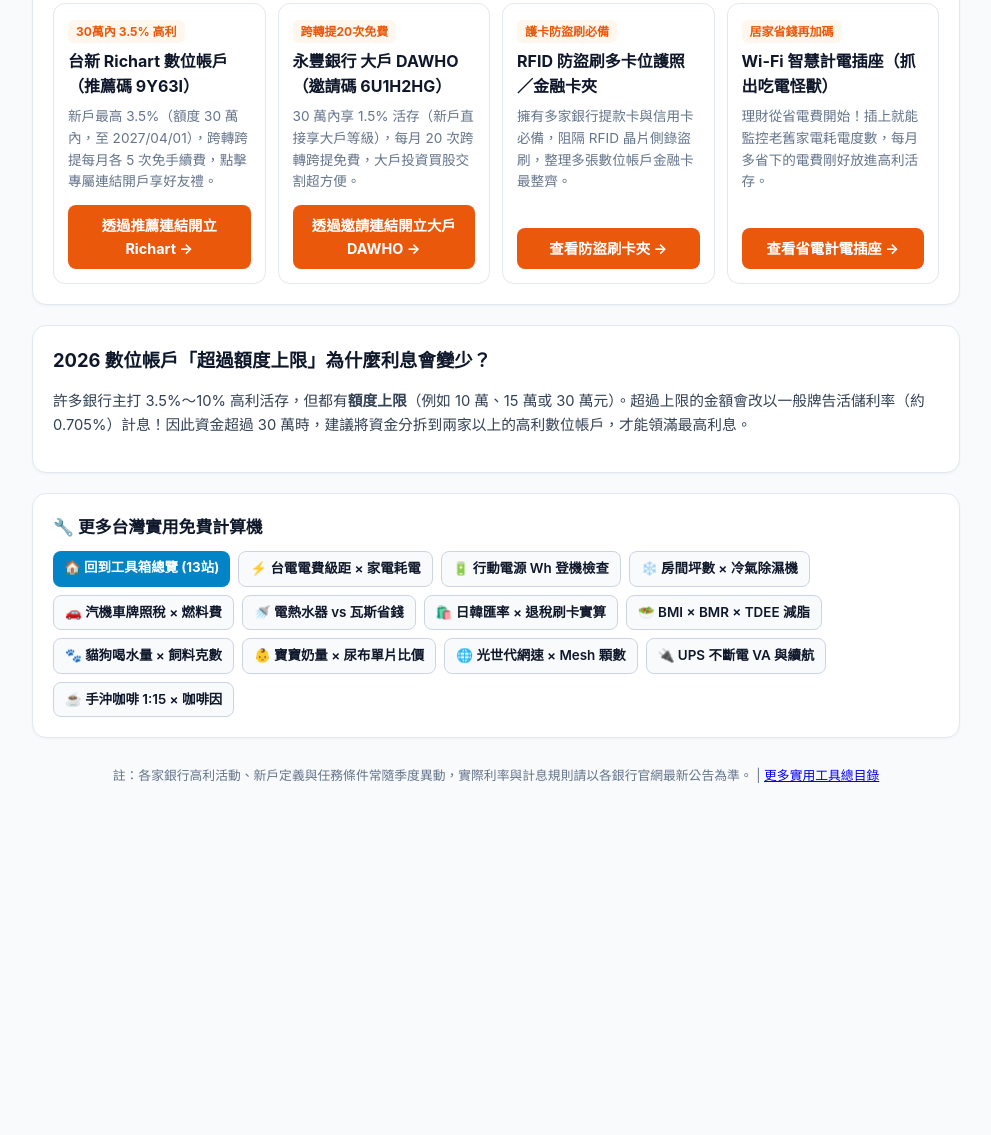
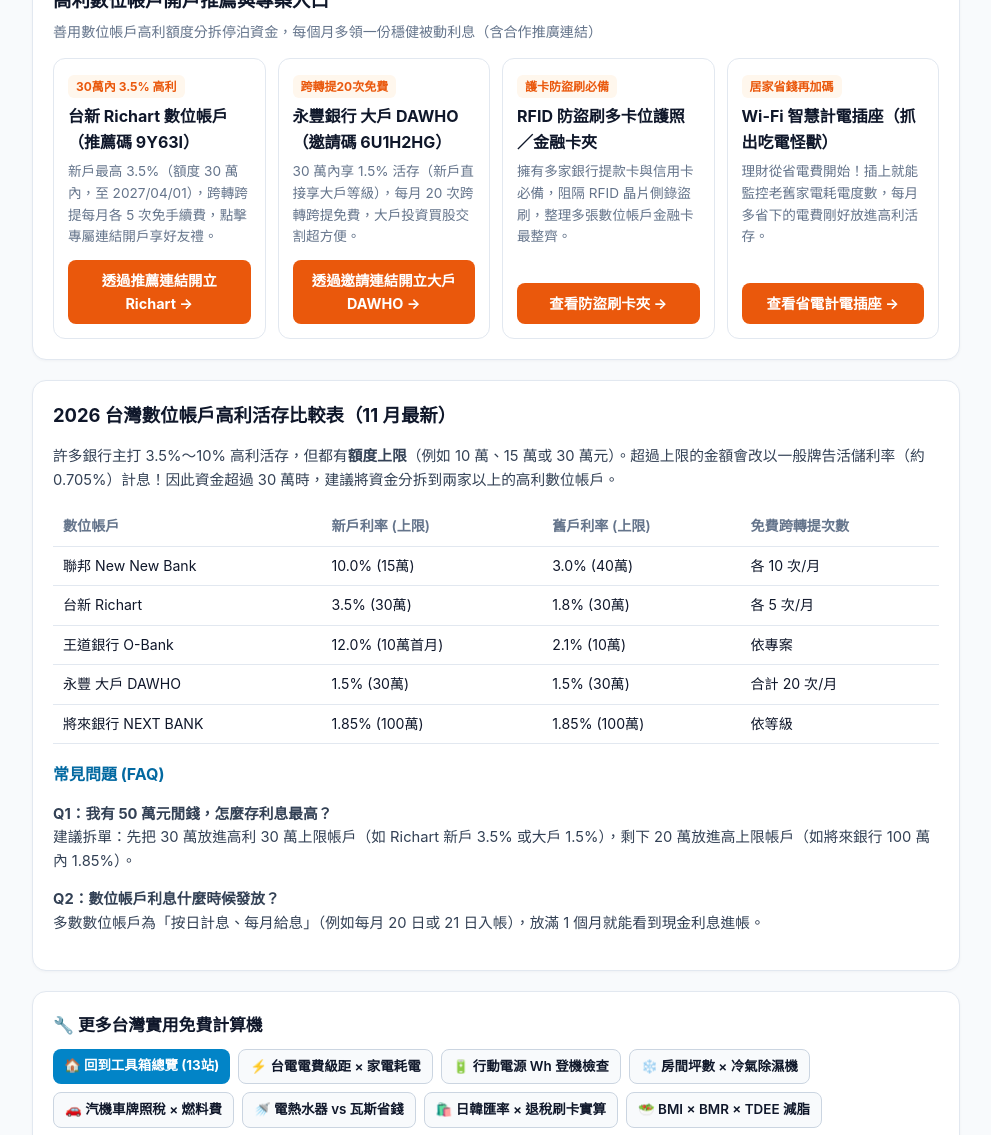
Before and after one commit to jimmycmhsieh0801-cloud/tw-bank-interest-calc, a plain HTML site: page index.html in a window 1280 px wide. Shown: the part 1132-2267 px from the top of the page, without its empty margins (144-1135 px from the left). Before the commit the page ends 1979 px from the top, so only its background shows below. Drawn offline with Linux system fonts and the light colour scheme.

Commit message:
Watchdog 00:00 ROI upgrade: SEO depth, direct result CTA, cross-nav, link fix

```diff
--- a/index.html
+++ b/index.html
@@ -33,7 +33,7 @@
   }
   </script>
   <script type="application/ld+json">
-  {"@context": "https://schema.org", "@type": "FAQPage", "mainEntity": [{"@type": "Question", "name": "2026年11月台灣哪家數位帳戶高利活存額度最高？", "acceptedAnswer": {"@type": "Answer", "text": "小額新戶衝刺以聯邦 New New Bank(15萬10%)、台新 Richart(30萬3.5%)為主；大額資金(50萬～100萬)則以將來銀行(100萬1.85%)與 LINE Bank 口袋帳戶(100萬1.5%)較實用。"}}]}
+  {"@context": "https://schema.org", "@type": "FAQPage", "mainEntity": [{"@type": "Question", "name": "2026年11月台灣哪家數位帳戶高利活存額度最高？", "acceptedAnswer": {"@type": "Answer", "text": "小額新戶衝刺以聯邦 New New Bank(15萬10%)、台新 Richart(30萬3.5%)為主；大額資金(50萬～100萬)則以將來銀行(100萬1.85%)與 LINE Bank 口袋帳戶(100萬1.5%)較實用。"}}, {"@type": "Question", "name": "我有50萬元怎麼存數位帳戶利息最多？", "acceptedAnswer": {"@type": "Answer", "text": "建議拆單停泊，將前 30 萬放進 Richart 新戶 3.5% 或大戶 1.5%，其餘 20 萬放入將來銀行 1.85%，避免超過單一銀行額度上限而被降為 0.7% 一般活儲。"}}, {"@type": "Question", "name": "數位帳戶高利活存是每日計息嗎？", "acceptedAnswer": {"@type": "Answer", "text": "是的，台灣多數數位帳戶皆採每日依帳戶餘額計息、每月結算發放一次利息至帳戶內。"}}]}
   </script>
   <style>
     :root {
@@ -162,6 +162,7 @@
       <thead><tr><th>銀行數位帳戶</th><th>高利利率</th><th>高利上限</th><th>預估月息</th><th>預估年息 (實質利率)</th></tr></thead>
       <tbody></tbody>
     </table>
+  <div style="margin-top:14px;text-align:center;"><a class="cta-btn lead-cta" href="https://richart.tw/TSDIB_RichartWeb/RC07/RC070100?sn=9Y63I&utm_source=richart&utm_medium=app&utm_campaign=richart_mgm_20230701" target="_blank" rel="noopener noreferrer nofollow" style="background:#0284c7;">立即透過專屬推薦開立 Richart（享新戶 3.5% 高利）→</a></div>
   </div>
 </section>
 
@@ -172,9 +173,21 @@
     </section>
 
     <article class="card seo-section">
-
-<h2>2026 數位帳戶「超過額度上限」為什麼利息會變少？</h2>
-<p>許多銀行主打 3.5%～10% 高利活存，但都有<strong>額度上限</strong>（例如 10 萬、15 萬或 30 萬元）。超過上限的金額會改以一般牌告活儲利率（約 0.705%）計息！因此資金超過 30 萬時，建議將資金分拆到兩家以上的高利數位帳戶，才能領滿最高利息。</p>
+      <h2>2026 台灣數位帳戶高利活存比較表（11 月最新）</h2>
+      <p>許多銀行主打 3.5%～10% 高利活存，但都有<strong>額度上限</strong>（例如 10 萬、15 萬或 30 萬元）。超過上限的金額會改以一般牌告活儲利率（約 0.705%）計息！因此資金超過 30 萬時，建議將資金分拆到兩家以上的高利數位帳戶。</p>
+      <table>
+        <thead><tr><th>數位帳戶</th><th>新戶利率 (上限)</th><th>舊戶利率 (上限)</th><th>免費跨轉提次數</th></tr></thead>
+        <tbody>
+          <tr><td>聯邦 New New Bank</td><td>10.0% (15萬)</td><td>3.0% (40萬)</td><td>各 10 次/月</td></tr>
+          <tr><td>台新 Richart</td><td>3.5% (30萬)</td><td>1.8% (30萬)</td><td>各 5 次/月</td></tr>
+          <tr><td>王道銀行 O-Bank</td><td>12.0% (10萬首月)</td><td>2.1% (10萬)</td><td>依專案</td></tr>
+          <tr><td>永豐 大戶 DAWHO</td><td>1.5% (30萬)</td><td>1.5% (30萬)</td><td>合計 20 次/月</td></tr>
+          <tr><td>將來銀行 NEXT BANK</td><td>1.85% (100萬)</td><td>1.85% (100萬)</td><td>依等級</td></tr>
+        </tbody>
+      </table>
+      <h3>常見問題 (FAQ)</h3>
+      <p><strong>Q1：我有 50 萬元閒錢，怎麼存利息最高？</strong><br>建議拆單：先把 30 萬放進高利 30 萬上限帳戶（如 Richart 新戶 3.5% 或大戶 1.5%），剩下 20 萬放進高上限帳戶（如將來銀行 100 萬內 1.85%）。</p>
+      <p><strong>Q2：數位帳戶利息什麼時候發放？</strong><br>多數數位帳戶為「按日計息、每月給息」（例如每月 20 日或 21 日入帳），放滿 1 個月就能看到現金利息進帳。</p>
     </article>
 
 
```
